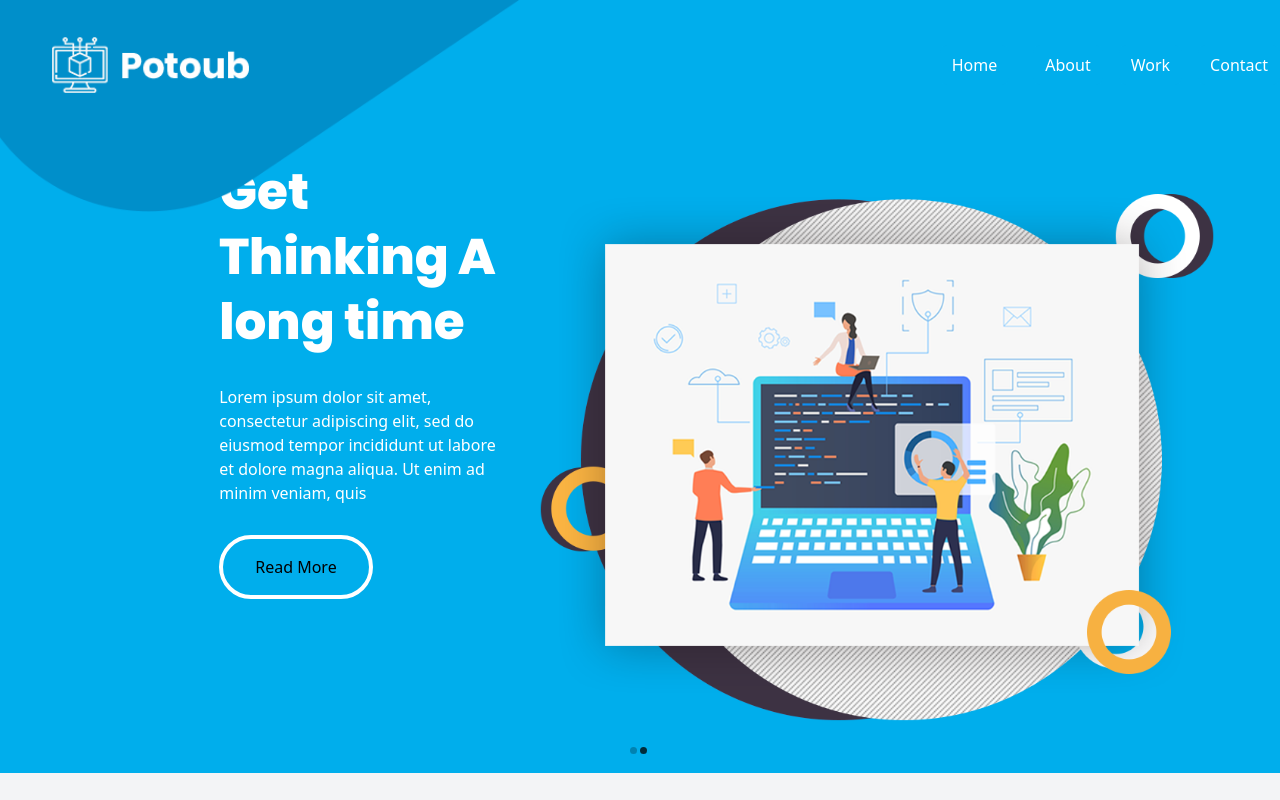
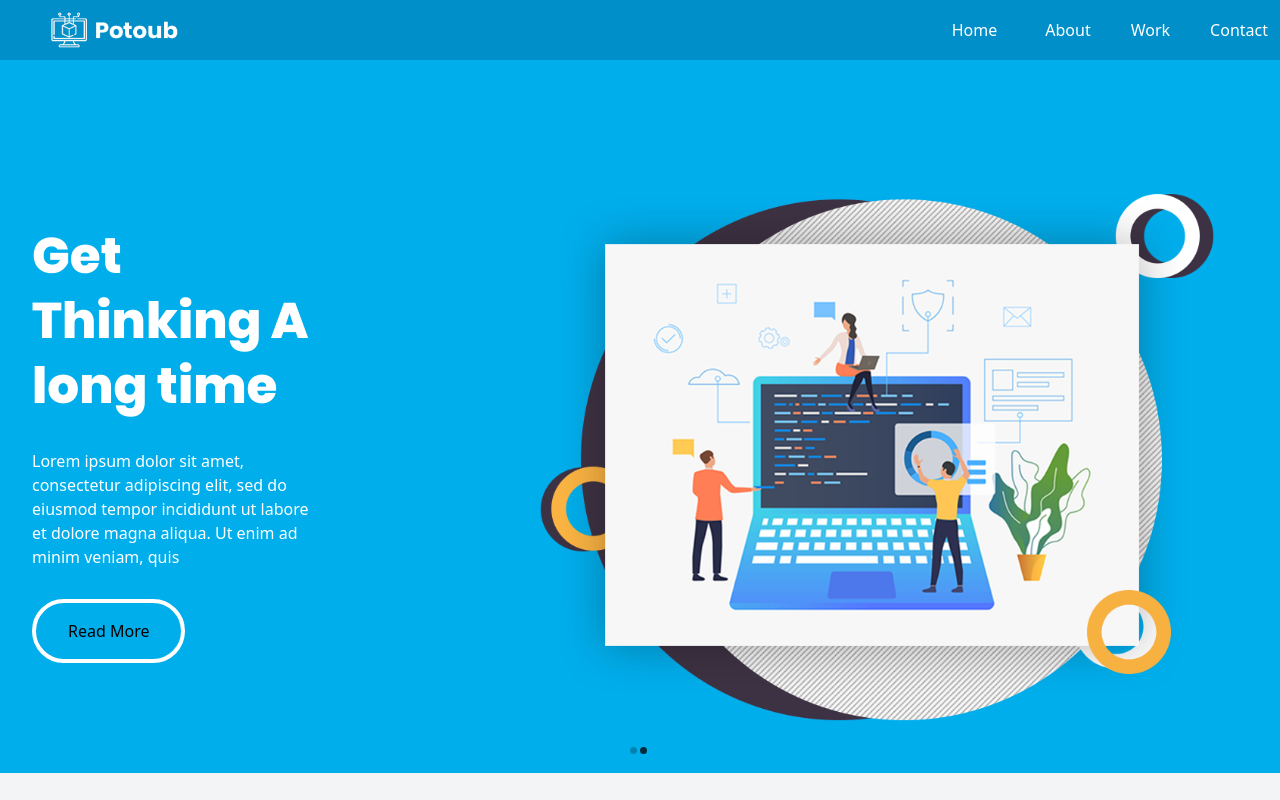
Before and after one commit to Hadi98/ReactWeb, a Next.js app: page / in a window 1280 px wide. Shown: the top 800 px of the page. Built offline with nearby package versions, Linux system fonts and the light colour scheme.

Commit message:
update 4

```diff
--- a/components/NavButtonComponents.tsx
+++ b/components/NavButtonComponents.tsx
@@ -12,7 +12,7 @@ const NavButton: React.FC<NavButtonProps> = ({ href, children }) => {
     padding: '6px 12px',
     borderRadius: '8px',
     cursor: 'pointer',
-    backgroundColor: isHovered ? 'white' : 'rgb(0, 174, 236)',
+    backgroundColor: isHovered ? 'white' : '',
     color: isHovered ? 'rgb(0, 174, 236)' : 'white',
     transition: 'height 0.3s, background-color 0.3s, color 0.3s',
     height: isHovered ? '30px' : '40px',
--- a/components/Slidershow.tsx
+++ b/components/Slidershow.tsx
@@ -1,4 +1,3 @@
-'use client'
 import React from 'react';
 import { Slide } from 'react-slideshow-image';
 import 'react-slideshow-image/dist/styles.css'; // Import the required CSS for the slideshow
@@ -34,21 +33,21 @@ const Slidershow: React.FC = () => {
       <Slide {...zoomInProperties}>
         {images.map((each, index) => (
           <div key={index} className="each-slide">
-            <div className="flex w-full h-full justify-end"> {/* Add justify-end to push the elements to the right */}
+            <div className="flex w-full h-full items-center justify-between"> {/* Add items-center and justify-between */}
               {/* Text container */}
-              <div className="w-1/4 px-4 justify-end"> {/* Add justify-end to push the text to the right */}
-                <p className="poppins-extra-bold" style={textStyle}>Get<br/>Thinking A<br/>long time</p>
-                <p className="text-white" style={{ fontSize: '16px', textAlign: 'left',marginTop:'30px' }}>{/* Add textAlign: 'right' to align text to the right */}
+              <div className="w-1/4 px-4"> {/* Remove flex-col and justify-center */}
+                <p className="poppins-extra-bold" style={textStyle}>Get<br />Thinking A<br />long time</p>
+                <p className="text-white" style={{ fontSize: '16px', marginTop: '30px' }}>
                   Lorem ipsum dolor sit amet, consectetur adipiscing elit, sed do eiusmod tempor incididunt ut labore et dolore magna aliqua. Ut enim ad minim veniam, quis
                 </p>
-                <div className="flex justify-start" style={{marginTop:'30px'}}>
-              <ReadMore backgroundColor="bg-custom-blue"/>
-            </div>
+                <div className="flex justify-start" style={{ marginTop: '30px' }}>
+                  <ReadMore backgroundColor="bg-custom-blue" />
+                </div>
 
               </div>
 
               {/* Image container */}
-              <div className="w-3/5 h-3/5 flex justify-end"> {/* Add justify-end to push the image to the right */}
+              <div className="w-3/5 h-3/5"> {/* Remove flex and justify-end */}
                 <img className="w-full h-full object-cover rounded-lg" src={each} alt={`Slide ${index + 1}`} />
               </div>
             </div>
--- a/pages/index.tsx
+++ b/pages/index.tsx
@@ -21,19 +21,15 @@ export default function Home() {
 
   // Calculate the width based on the desired height and aspect ratio
   const imageContainerWidth = imageContainerHeight * aspectRatio;
+  const updatedHeight = 60;
+  return (
 
-  return (
-    <div className="flex flex-col min-h-screen">
-      {/* Container with logo and buttons */}
-      <div className="fixed top-0 left-0 right-0 z-50 flex justify-between bg-custom-blue items-center" style={{ height: imageContainerHeight }}>
-        {/* Image */}
-        <div className="relative " style={{ width: imageContainerWidth, height: "100%" }}>
-          {/* Replace background image with Image component */}
-          <Image src="/images/cross_top.png" alt="background" width={originalWidth} height={originalHeight} />
+<div className="flex flex-col min-h-screen bg-custom-blue">
+  {/* Container with logo, MyComponent, and buttons */}
+  <div className="fixed top-0 left-0 right-0 z-50 flex justify-between bg-[#008FC8] items-center" style={{ height: updatedHeight }}>
     {/* Add your logo image here */}
-          <div className="absolute inset-0 flex items-center justify-start" style={{ marginLeft: '50px' }}>
-            <Image src="/images/logo.png" alt="Logo" width={200} height={128} />
-          </div>
+    <div className="flex items-center space-x-4" style={{ marginLeft: '50px' }}>
+      <Image src="/images/logo.png" alt="Logo" width={128} height={128} />
     </div>
 
     {/* Buttons set at the top right position */}
@@ -41,6 +37,10 @@ export default function Home() {
       <MyComponent/>
     </div>
   </div>
+
+  {/* Image */}
+
+
       <div className="h-16" />
       {/* Slider placed below the logo and buttons */}
       <div className="flex justify-center bg-custom-blue flex-grow">
```
Lines whose indentation alone changed are shown as unchanged.
